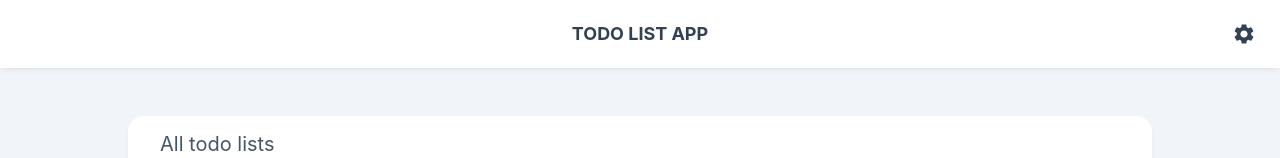
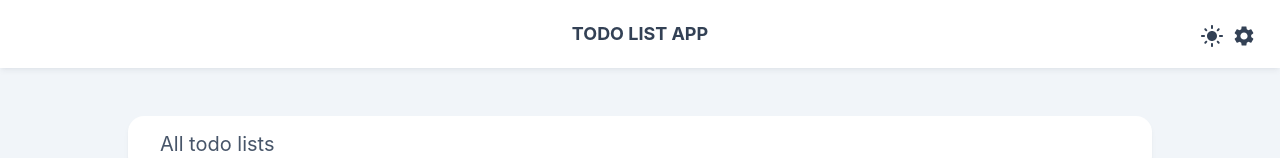
Before and after one commit to kutzborski-dev/todo-list, a React (Create React App) app: page / in a window 1280 px wide. Shown: the top 158 px of the page. Built offline with nearby package versions, Linux system fonts and the light colour scheme.

Commit message:
(2#) Create basic and simple theme hook to switch between dark and light mode on button press

```diff
--- a/src/components/Header.tsx
+++ b/src/components/Header.tsx
@@ -1,12 +1,29 @@
-import SettingsIcon from '@mui/icons-material/Settings';
+import {
+    Settings as SettingsIcon,
+    LightModeOutlined as LightModeOutlinedIcon,
+    LightMode as LightModeIcon
+ } from '@mui/icons-material';
+import useTheme from 'hooks/useTheme';
 
 function Header() {
+    const [theme, setTheme] = useTheme();
+
     return (
         <header className="py-5 px-6 bg-white dark:bg-slate-700/50 shadow-md shadow-slate-800/5 dark:shadow-none relative">
-            <h1 className="text-center uppercase font-bold text-slate-700 text-lg flex-1"><a href="/">Todo List App</a></h1>
-            <a href="/settings" className="absolute top-0 bottom-0 my-auto right-6 h-6 w-6 leading-none rotate-0 transition-transform duration-300 hover:rotate-180">
-                <SettingsIcon fontSize="medium" className="text-slate-700" />
-            </a>
+            <h2 className="text-center uppercase font-bold text-slate-700 dark:text-slate-400 text-lg flex-1"><a href="/">Todo List App</a></h2>
+            <div className="absolute top-0 bottom-0 right-6 my-auto h-6">
+                <button className="mr-2" onClick={() => setTheme(theme === 'dark' ? 'light' : 'dark')}>
+                    {
+                        theme === 'dark' ?
+                            <LightModeOutlinedIcon fontSize="medium" className="text-slate-700 dark:text-slate-400" />
+                        :
+                            <LightModeIcon fontSize="medium" className="text-slate-700 dark:text-slate-400" />
+                    }
+                </button>
+                <a href="/settings" className="leading-none">
+                    <SettingsIcon fontSize="medium" className="text-slate-700 dark:text-slate-400" />
+                </a>
+            </div>
         </header>
     );
 }
--- /dev/null
+++ b/src/hooks/useTheme.ts
@@ -0,0 +1,26 @@
+import CacheHelper from "helpers/CacheHelper";
+import { useState, useEffect } from "react";
+const Cache = CacheHelper;
+
+// default = OS preference
+type ThemeType = "light" | "dark";
+
+function useTheme() {
+    const defaultTheme = (window.matchMedia && window.matchMedia('(prefers-color-scheme: dark)').matches) ? "dark" : "light";
+    const themeData: ThemeType = Cache.get<ThemeType>("theme") ?? defaultTheme;
+    const [theme, setTheme] = useState<ThemeType>(themeData);
+
+    if(theme === 'dark') {
+        document.documentElement.classList.add('dark');
+    } else {
+        document.documentElement.classList.remove('dark');
+    }
+
+    useEffect(() => {
+        Cache.set("theme", theme);
+    }, [theme]);
+
+    return [theme, setTheme] as const;
+}
+
+export default useTheme;
--- a/tailwind.config.js
+++ b/tailwind.config.js
@@ -2,6 +2,7 @@ const colors = require('tailwindcss/colors')
 
 /** @type {import('tailwindcss').Config} */
 module.exports = {
+  darkMode: 'class',
   content: [
     "./src/**/*.{js,jsx,ts,tsx}",
   ],
--- a/tsconfig.json
+++ b/tsconfig.json
@@ -24,6 +24,7 @@
       "helpers*": ["helpers*"],
       "components*": ["components*"],
       "pages*": ["pages*"],
+      "hooks*": ["hooks*"]
     }
   },
   "include": ["src/**/*"]
```
